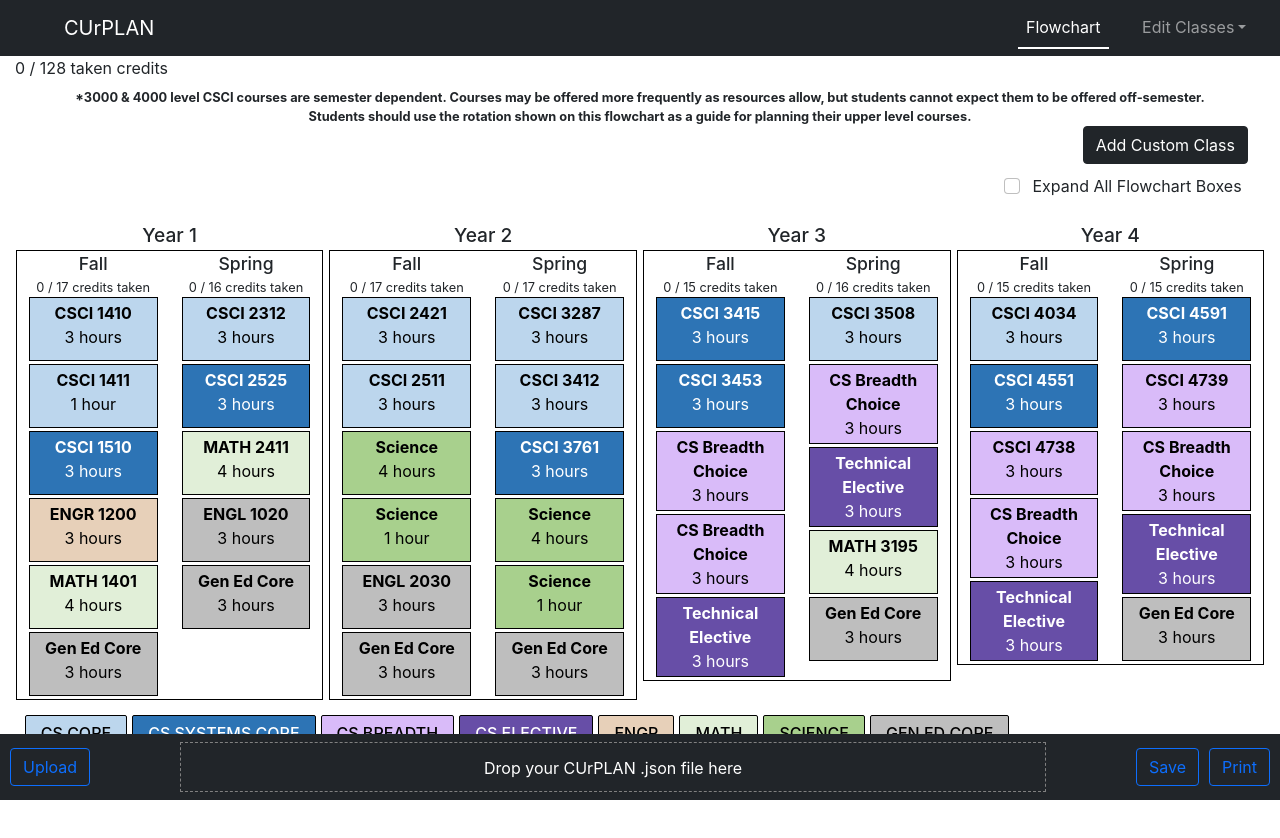
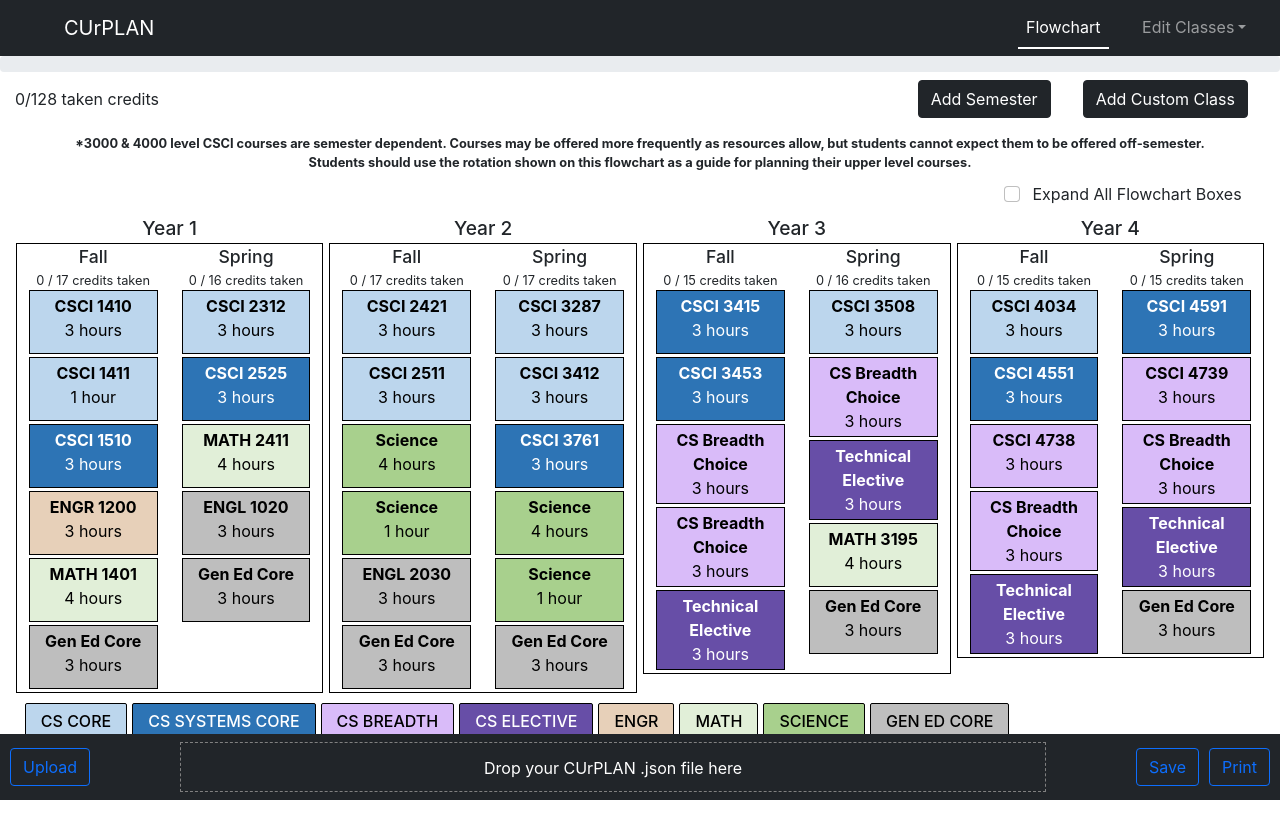
Before and after one commit to CUrPLAN/Senior-Design-Capstone, a React (Vite) app: page / in a window 1280 px wide. Shown: the top 838 px of the page. Built offline with nearby package versions, Linux system fonts and the light colour scheme.

Commit message:
custom semesters, styling updates

```diff
--- a/src/App.css
+++ b/src/App.css
@@ -10,6 +10,10 @@
   /* don't print navigation */
   #root .App .navbar {
     display: none;
+  }
+
+  .header-options, .expand {
+    display: none !important;
   }
 
   #flowchart {
@@ -25,7 +29,8 @@
   }
 
   .pre-reqs {
-    border: none;
+    outline: none !important;
+    border: 1px solid black;
   }
 
   .popover {
@@ -114,6 +119,23 @@ input[type="file"] {
 }
 
 /*** Expand & Warning Styling ***/
+.header-options {
+  display: flex;
+  flex-direction: row;
+  justify-content: center;
+  align-items: center;
+  margin: 1vh auto;
+}
+
+.header-options .spacer {
+  flex-grow: 1;
+}
+
+.custom-class-button {
+  text-align: right;
+  padding-right: 2em;
+}
+
 .expand {
   margin-top: 10px;
   margin-right: 3vw;
@@ -141,11 +163,7 @@ input[type="file"] {
 }
 
 .yearcol {
-  padding: 15px;
-}
-
-.semcol {
-  min-width: 50%;
+  padding: 0 15px;
 }
 
 .yearcol>.container {
@@ -168,11 +186,6 @@ input[type="file"] {
 
 .sem-classes {
   border: 1px solid black;
-}
-
-.custom-class-button {
-  text-align: right;
-  padding-right: 2em;
 }
 
 /*** Flowchart box styling ***/
@@ -262,7 +275,8 @@ https://stackoverflow.com/questions/4502633/how-to-affect-other-elements-when-on
   display: flex;
   flex-wrap: wrap;
   gap: 5px;
-  margin-bottom: 3vw;
+  margin-top: 10px;
+  margin-bottom: 3vh;
 }
 
 .flow-box-legend {
--- a/src/App.jsx
+++ b/src/App.jsx
@@ -1,4 +1,5 @@
 import './App.css';
+import { compareSemesters } from './functions.js';
 import ListView from './ListView.jsx';
 import FlowChart from './FlowChart.jsx';
 import AddCustomClass from './CustomClassModal.jsx';
@@ -10,6 +11,8 @@ import Nav from 'react-bootstrap/Nav';
 import Button from 'react-bootstrap/Button';
 import saveAs from 'file-saver';
 import Dropzone from 'react-dropzone';
+import AddCustomSemester from './CustomSemesterModal';
+import ProgressBar from 'react-bootstrap/ProgressBar';
 
 class App extends React.Component {
   constructor(props) {
@@ -19,6 +22,7 @@ class App extends React.Component {
       // information from json file
       Colors: {},
       Categories: {},
+      Semesters: [],
       Classes: [],
       ClassDesc: {},
       // holds information about which classes have been marked as what
@@ -39,6 +43,17 @@ class App extends React.Component {
       .then(json => JSON.parse(json))
       .then(data => this.setState(data)) // set state information
       .catch(e => console.error('Couldn\'t read json file. The error was:\n', e)); // print any errors
+  }
+
+  onAddSemesterSubmit = (semester) => {
+    if (this.state.Semesters.includes(semester)) {
+      this.setState({ showAlert: ['danger', 'Semester already exists. Check your flowchart.'] });
+      return;
+    }
+    this.setState({
+      showAlert: ['success', 'Semester added to flowchart.'],
+      Semesters: [...this.state.Semesters, semester]
+    });
   }
 
   /*** when user submits new information for a custom class (called by AddCustomClass) ***/
@@ -128,14 +143,17 @@ class App extends React.Component {
    * And the total number of credit hours that have been taken from the classes
    * Takes: list of flowchart classes ***/
   calculateTotalHours() {
-    let [total, taken] = [0, 0];
+    let [total, planned, taken] = [0, 0, 0];
     this.getFlowchartWithClasses().forEach(cl => {
       total += parseInt(cl.Credits);
       if (this.state.TakenClasses.includes(cl.Name)) { // if have taken, add to count
         taken += parseInt(this.state.ClassDesc[cl.Name].Credits);
       }
+      if (this.state.PlannedClasses.includes(cl.Name)) { // if have taken, add to count
+        planned += parseInt(this.state.ClassDesc[cl.Name].Credits);
+      }
     });
-    return [taken, total];
+    return [taken, planned, total];
   }
 
   /*** Determines the category the class falls under based on how many credits of each category it could fill have been taken. For example, if a specific breadth category has all the requirements filled, then the class in that category can be moved onto the fallback category, Technical Electives.***/
@@ -220,7 +238,9 @@ class App extends React.Component {
           }
         } else {
           const cat = this.getCatForFlowchart(cl.Fulfills, catCreds);
-          this.addClassToFlowchart(classes, clID, cat);
+          if (catCreds[cl.Fulfills] < this.state.Categories[cl.Fulfills].Credits) {
+            this.addClassToFlowchart(classes, clID, cat);
+          }
           catCreds[cat] += parseInt(cl.Credits, 10);
         }
       }
@@ -240,7 +260,7 @@ class App extends React.Component {
       this.setState({ TakenClasses: [...this.state.TakenClasses, classID],
                      PlannedClasses: this.state.PlannedClasses.filter(c => c !== classID)});
     }
-    let [takenCreds, totalCreds] = this.calculateTotalHours();
+    let [takenCreds, plannedCreds, totalCreds] = this.calculateTotalHours();
     if (takenCreds >= totalCreds - 30) {
       this.setState({ showAlert: ['warning', 'You\'re within 30 hours of graduation. Please do a 30 hour check with your advisor.'] });
     }
@@ -281,39 +301,18 @@ class App extends React.Component {
     );
   }
 
-  /*** compares two semester strings (ex. Fall-3, Spring-2)
-  returns -1 if sem1 is after sem2, returns 1 if sem1 is before sem2, and returns 0 if they're the same ***/
-  compareSemesters(sem1, sem2) {
-    //1) classes have same semesters
-    if (sem1 === sem2) {
-      return 0;
-    }
-    let [sem1Semester, sem1Year] = sem1.split('-');
-    let [sem2Semester, sem2Year] = sem2.split('-');
-    //different cases (currently for fall and spring semesters)
-    //2) years are different -- if the prereqs year is greater than the destination year
-    if (parseInt(sem1Year) > parseInt(sem2Year)) {
-      return -1;
-    }
-    //3) class is dragged to semester before preq -- if its in fall & prereq is in spring of the same year
-    if (sem1Year === sem2Year && sem1Semester === 'Spring' && sem2Semester === 'Fall') {
-      return -1;
-    }
-    return 1;
-  }
-
   /*** checks if the prereqs have been violated for a class ***/
   prereqsViolated(newClasses, curClassID, curSemester) {
     if (curClassID in this.state.ClassDesc) { // ensure that class has ID
       for (let cl of newClasses) { // go through prereqs of class
         if (this.state.ClassDesc[curClassID].Prereqs.includes(cl.Name)) { // if the current class is a prereq of the dragged class
-          let output = this.compareSemesters(cl.Semester, curSemester); // want current semester to be less than the dragged semester
+          let output = compareSemesters(cl.Semester, curSemester); // want current semester to be less than the dragged semester
           if (output != 1) { //if the prereq class semester is before the dragged class semester, no need to update state
             return `${curClassID} cannot be dragged before or in the same semester as ${cl.Name}.`;
           } // if END
         }
         else if (cl.Name in this.state.ClassDesc && this.state.ClassDesc[cl.Name].Prereqs.includes(curClassID)) { // if the class dragged is a prereq of the current class
-          let output = this.compareSemesters(cl.Semester, curSemester); // want the current semester to be greater than the dragged semester
+          let output = compareSemesters(cl.Semester, curSemester); // want the current semester to be greater than the dragged semester
           if (output != -1) { // if the current semester is not greater than the dragged semester, exit
             return `${curClassID} cannot be dragged after or in the same semester as ${cl.Name}.`;
           } // if END
@@ -354,6 +353,14 @@ class App extends React.Component {
 
     //parsing through new classes to find the class that is being dragged
     newClasses[parseInt(result.draggableId)].Semester = result.destination.droppableId;
+    if ('Coreqs' in this.state.ClassDesc[classDragged]) {
+      let coreqs = this.state.ClassDesc[classDragged].Coreqs;
+      newClasses.forEach(cl => {
+        if (coreqs.includes(cl.Name)) {
+          cl.Semester = result.destination.droppableId;
+        }
+      })
+    }
     this.setState({ Classes: newClasses });
   } //handleDragEnd function END
 
@@ -374,6 +381,7 @@ class App extends React.Component {
     // pass handleOnDragEnd for changing state when class dragged
     return (
       <FlowChart
+        Semesters={this.state.Semesters}
         Classes={classInfo}
         ColorOrder={this.state.ColorOrder}
         Colors={this.state.Colors}
@@ -391,6 +399,7 @@ class App extends React.Component {
     } else {
       content = this.displayEditView();
     }
+    let [takenHours, plannedHours, neededHours] = this.calculateTotalHours();
     // this return function in the render function will display the content
     // it creates the html code for the navbars and basic layout of the page
     // the {content} segment indicates that the html code from the variable above should be inserted
@@ -403,7 +412,8 @@ class App extends React.Component {
           show={this.state.showAlert[1]}
           onClose={() => this.setState({ showAlert: [null, null] })}>
         </DismissableAlert>
-        <Navbar variant='dark' bg='dark' sticky='top'>
+        <div className='sticky-top'>
+        <Navbar variant='dark' bg='dark'>
           <Navbar.Brand>CUrPLAN</Navbar.Brand>
           <Nav>
             <Nav.Link
@@ -422,18 +432,27 @@ class App extends React.Component {
             </NavDropdown>
           </Nav>
         </Navbar>
-        <div className="credit-count">{this.calculateTotalHours().join(' / ') + ' taken credits'}</div>
+        <ProgressBar>
+          <ProgressBar variant="success" now={takenHours/neededHours*100} />
+          <ProgressBar variant="warning" now={plannedHours/neededHours*100} />
+        </ProgressBar>
+        </div>
+        <div className='header-options'>
+          <div className="credit-count">{`${takenHours}/${neededHours} taken credits`}</div>
+          <div className='spacer'></div>
+          <AddCustomSemester onSubmit={this.onAddSemesterSubmit}/>
+          <AddCustomClass
+            onSubmit={this.onAddClassSubmit}
+            // gets category names that can fill in multiple boxes on the flowchart
+            CategoryOpts={Object.keys(this.state.Categories).filter(k => 'FC_Name' in this.state.Categories[k])}
+          />
+        </div>
         <div className="flow-warn">
           *3000 & 4000 level CSCI courses are semester dependent. Courses may be offered
           more frequently as resources allow, but students cannot expect them to be
           offered off‐semester. Students should use the rotation shown on this flowchart
           as a guide for planning their upper level courses.
         </div>
-        <AddCustomClass
-          onSubmit={this.onAddClassSubmit}
-          // gets category names that can fill in multiple boxes on the flowchart
-          CategoryOpts={Object.keys(this.state.Categories).filter(k => 'FC_Name' in this.state.Categories[k])}
-        />
         {content}
         <Navbar variant='dark' bg='dark' fixed='bottom'>
           <div>
--- /dev/null
+++ b/src/CustomSemesterModal.jsx
@@ -0,0 +1,78 @@
+import React, { useState, useEffect } from 'react';
+import Button from 'react-bootstrap/Button';
+import Modal from 'react-bootstrap/Modal';
+import Form from 'react-bootstrap/Form';
+import StatusButtons from './StatusButtons';
+
+/*** Function to create a modal to add a custom class ***/
+function AddCustomSemester(props) {
+  // setting state using functional react syntax
+  const [show, setShow] = useState(false); // show / hide modal itself
+  const [semesterYear, setSemesterYear] = useState('');
+  const [semesterType, setSemesterType] = useState('');
+  const [buttonStatus, setButtonStatus] = useState(true); // if submit button disabled
+
+  useEffect(() => { // runs after every render (state changes) -- adjusts if submit button disabled
+    setButtonStatus(!(/^\s*\d+\s*$/.test(semesterYear) && semesterType !== ''));
+  });
+
+  // functions that handle open/close
+  const handleShow = () => { setShow(true); };
+  const handleClose = () => {
+    setShow(false);
+    // reset all values for the next time the modal is opened
+    setButtonStatus(true);
+    setSemesterYear('');
+    setSemesterType('');
+  };
+  // function to handle submitting the form (adding a new class)
+  const addSemester = () => {
+    handleClose(); // close modal on submit
+    // pass information for new class to function passed from App.jsx to update state
+    props.onSubmit(`${semesterType}-${semesterYear}`); // pass status to onsubmit method
+  }
+
+  // create Modal with form
+  return (
+    <div className="custom-class-button">
+      <Button variant="dark" onClick={handleShow}>
+        Add Semester
+      </Button>
+
+      <Modal show={show} onHide={handleClose}>
+        <Modal.Header closeButton>
+          <Modal.Title>Add Semester</Modal.Title>
+        </Modal.Header>
+        <Modal.Body>
+          <Form>
+            <Form.Group className="custom-class-form">
+            <Form.Label>Semester:</Form.Label>
+              <Form.Select value={semesterType}
+                onChange={e => { setSemesterType(e.target.value); }}>
+                <option key='defaultoption' value=''>Select a category</option>
+                <option key='summeroption' value='Summer'>Summer</option>
+                <option key='falloption' value='Fall'>Fall</option>
+                <option key='springoption' value='Spring'>Spring</option>
+              </Form.Select>
+              <Form.Label>Year:</Form.Label>
+              <Form.Control
+                id='semesterYear'
+                placeholder="3"
+                onChange={e => { setSemesterYear(e.target.value); }} />
+            </Form.Group>
+          </Form>
+        </Modal.Body>
+        <Modal.Footer>
+          <Button variant="secondary" onClick={handleClose}>
+            Close
+          </Button>
+          <Button disabled={buttonStatus} variant="dark" onClick={addSemester}>
+            Add Semester
+          </Button>
+        </Modal.Footer>
+      </Modal>
+    </div>
+  );
+}
+
+export default AddCustomSemester;
--- a/src/FlowChart.jsx
+++ b/src/FlowChart.jsx
@@ -1,4 +1,4 @@
-import { groupBy, isDarkBackground } from './functions.js';
+import { groupBy, isDarkBackground, compareSemesters } from './functions.js';
 import React, { useState } from 'react';
 import Container from 'react-bootstrap/Container';
 import Row from 'react-bootstrap/Row';
@@ -42,7 +42,8 @@ function FlowChart(props) {
   ));
 
   // get classes grouped by semester (using global function)
-  let semClasses = groupBy(props.Classes, x => x.Semester);
+  let semClasses = Object.fromEntries(props.Semesters.map(s => [s, []]));
+  semClasses = {...semClasses, ...groupBy(props.Classes, x => x.Semester)};
   // get classes grouped by semester to be grouped by year
   let yearSems = groupBy(Object.entries(semClasses), x => x[0].split('-')[1]);
   // returns html for entire flowchart
@@ -71,7 +72,7 @@ function FlowChart(props) {
                   <Row className='sem-classes'>{
                     /* sort the semesters alphabetically, so that Fall always comes before Spring
                     uses map to loop and extract semester string in 'sem' and list of classes in 'classes'*/
-                    sems.sort((a, b) => a[0].localeCompare(b[0])).map(([sem, classes]) => (
+                    sems.sort((a, b) => -compareSemesters(a[0], b[0])).map(([sem, classes]) => (
                       <Droppable key={sem} droppableId={sem}>
                         {(provided) => (
                         /* Col: column tag, imported from bootstrap-react
--- a/src/functions.js
+++ b/src/functions.js
@@ -31,3 +31,27 @@ export function isDarkBackground(bgCol) {
   let bgRGB = bgCol.slice(1).match(/.{1,2}/g).map(x => Number.parseInt(x, 16));
   return (bgRGB[0] * 0.299 + bgRGB[1] * 0.587 + bgRGB[2] * 0.114) > 186; // predefined formula for if a color is dark
 }
+
+/*** compares two semester strings (ex. Fall-3, Spring-2)
+returns -1 if sem1 is after sem2, returns 1 if sem1 is before sem2, and returns 0 if they're the same ***/
+export function compareSemesters(sem1, sem2) {
+  //1) same semester
+  if (sem1 === sem2) {
+    return 0;
+  }
+  let [sem1Semester, sem1Year] = sem1.split('-');
+  let [sem2Semester, sem2Year] = sem2.split('-');
+  //different cases (currently for fall and spring semesters)
+  //2) years are different -- if year1 is greater than year2
+  if (parseInt(sem1Year) > parseInt(sem2Year)) {
+    return -1;
+  }
+  const semesterTypes = ['Fall', 'Spring', 'Summer'];
+  sem1Semester = semesterTypes.indexOf(sem1Semester);
+  sem2Semester = semesterTypes.indexOf(sem2Semester);
+  //3) years are the same -- sem1 is after sem2
+  if (sem1Year === sem2Year && sem1Semester > sem2Semester) {
+    return -1;
+  }
+  return 1;
+}
```
